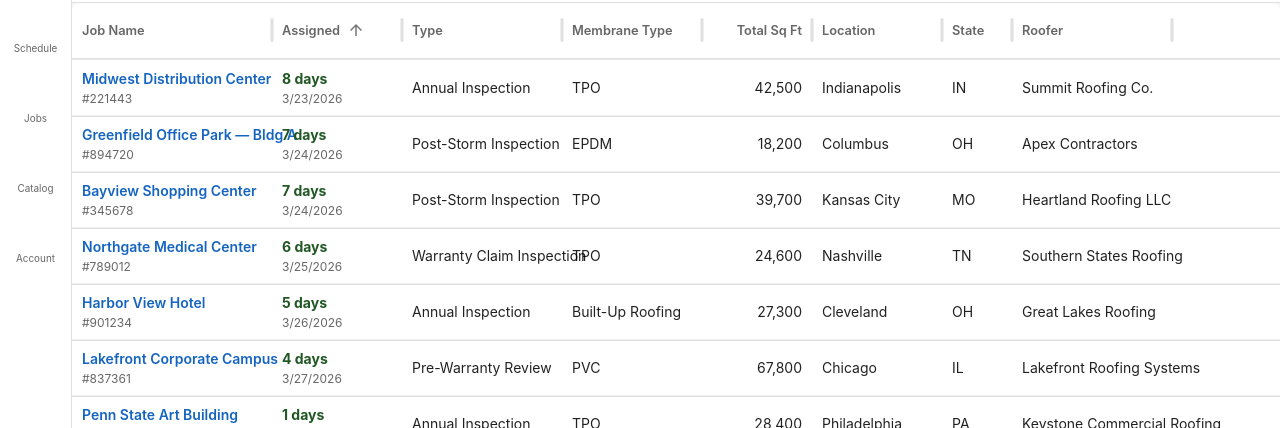
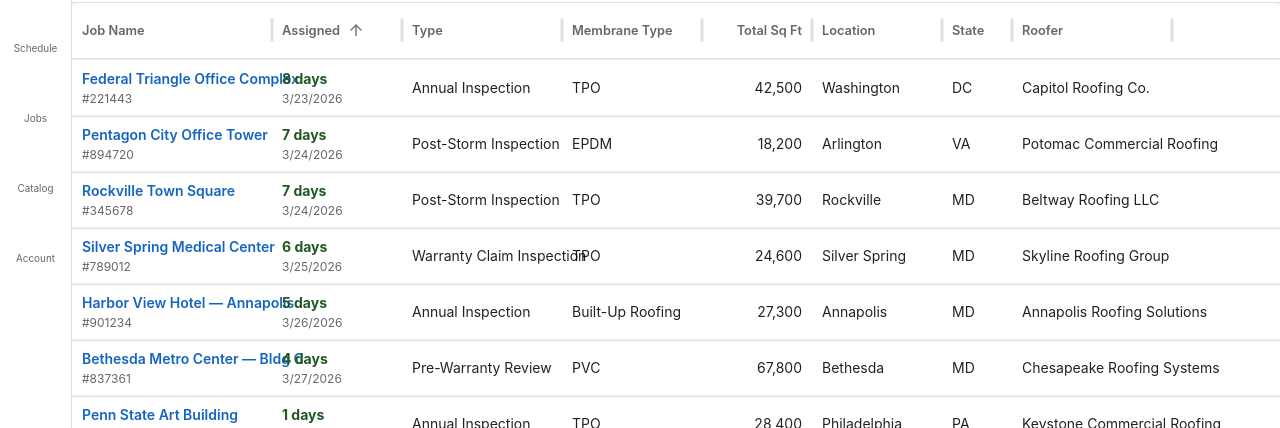
Before and after one commit to jbrown041/CCM-Inspect, a React (Vite) app in the folder ccm-inspection-app/: page /jobs in a window 1280 px wide. Shown: the part 154-582 px from the top of the page. Built offline with nearby package versions, Linux system fonts and the light colour scheme; some icons are missing.

Commit message:
feat: relocate all jobs to Washington DC metro area

```diff
--- a/ccm-inspection-app/src/data/mockData.ts
+++ b/ccm-inspection-app/src/data/mockData.ts
@@ -72,8 +72,8 @@
   {
     id: 'job-1',
     jobNumber: '221443',
-    contacts: makeContacts('Summit Roofing Co.', 'Indianapolis', 'IN'),
-    jobName: 'Midwest Distribution Center',
+    contacts: makeContacts('Capitol Roofing Co.', 'Washington', 'DC'),
+    jobName: 'Federal Triangle Office Complex',
     assignedDate: '2026-03-23',
     isScheduled: true,
     scheduledTimeFrom: '8:30 AM',
@@ -81,9 +81,9 @@
     typeOfInspection: 'Annual Inspection',
     membraneType: 'TPO',
     totalSqFt: 42500,
-    city: 'Indianapolis',
-    state: 'IN',
-    roofer: 'Summit Roofing Co.',
+    city: 'Washington',
+    state: 'DC',
+    roofer: 'Capitol Roofing Co.',
     brand: 'Bluey',
     isEarlyBird: true,
     inspectionStatus: 'Not Started',
@@ -100,16 +100,16 @@
     relatedDocuments: [
       { id: 'd-1', name: 'Warranty Document 2024.pdf', type: 'PDF', url: '#' },
     ],
-    primaryAsset: { id: 'a-1', type: 'satellite_image', url: 'https://server.arcgisonline.com/ArcGIS/rest/services/World_Imagery/MapServer/tile/17/49756/39561', label: 'Rooftop Satellite View' },
+    primaryAsset: { id: 'a-1', type: 'satellite_image', url: 'https://server.arcgisonline.com/ArcGIS/rest/services/World_Imagery/MapServer/tile/17/50136/37507', label: 'Rooftop Satellite View' },
     inspectionVersions: [],
-    coordinates: { lat: 39.7684, lng: -86.1581 },
+    coordinates: { lat: 38.8951, lng: -77.0364 },
     repId: 'rep-1',
   },
   {
     id: 'job-2',
     jobNumber: '894720',
-    contacts: makeContacts('Apex Contractors', 'Columbus', 'OH'),
-    jobName: 'Greenfield Office Park — Bldg A',
+    contacts: makeContacts('Potomac Commercial Roofing', 'Arlington', 'VA'),
+    jobName: 'Pentagon City Office Tower',
     assignedDate: '2026-03-24',
     isScheduled: true,
     scheduledTimeFrom: '11:30 AM',
@@ -117,9 +117,9 @@
     typeOfInspection: 'Post-Storm Inspection',
     membraneType: 'EPDM',
     totalSqFt: 18200,
-    city: 'Columbus',
-    state: 'OH',
-    roofer: 'Apex Contractors',
+    city: 'Arlington',
+    state: 'VA',
+    roofer: 'Potomac Commercial Roofing',
     brand: 'Yellowy',
     isEarlyBird: true,
     inspectionStatus: 'Not Started',
@@ -129,14 +129,14 @@
     relatedDocuments: [],
     primaryAsset: { id: 'a-2', type: 'roof_photo', url: '', label: 'Roof Photo — Post Hail Event' },
     inspectionVersions: [],
-    coordinates: { lat: 39.9612, lng: -82.9988 },
+    coordinates: { lat: 38.8632, lng: -77.0513 },
     repId: 'rep-1',
   },
   {
     id: 'job-3',
     jobNumber: '837361',
-    contacts: makeContacts('Lakefront Roofing Systems', 'Chicago', 'IL'),
-    jobName: 'Lakefront Corporate Campus',
+    contacts: makeContacts('Chesapeake Roofing Systems', 'Bethesda', 'MD'),
+    jobName: 'Bethesda Metro Center — Bldg C',
     assignedDate: '2026-03-27',
     isScheduled: true,
     scheduledTimeFrom: '8:30 AM',
@@ -144,9 +144,9 @@
     typeOfInspection: 'Pre-Warranty Review',
     membraneType: 'PVC',
     totalSqFt: 67800,
-    city: 'Chicago',
-    state: 'IL',
-    roofer: 'Lakefront Roofing Systems',
+    city: 'Bethesda',
+    state: 'MD',
+    roofer: 'Chesapeake Roofing Systems',
     brand: 'Bluey',
     isEarlyBird: false,
     inspectionStatus: 'Not Started',
@@ -161,27 +161,27 @@
       },
     ],
     relatedDocuments: [
-      { id: 'd-2', name: 'Assembly Letter - Lakefront.pdf', type: 'PDF', url: '#' },
+      { id: 'd-2', name: 'Assembly Letter - Bethesda Metro.pdf', type: 'PDF', url: '#' },
       { id: 'd-3', name: 'Installation Photos.zip', type: 'Archive', url: '#' },
     ],
     primaryAsset: { id: 'a-3', type: 'roof_drawing', url: 'https://upload.wikimedia.org/wikipedia/commons/thumb/3/34/ARS_building_floor_plan.jpg/640px-ARS_building_floor_plan.jpg', label: 'Roof Plan Drawing' },
     inspectionVersions: [],
-    coordinates: { lat: 41.8781, lng: -87.6298 },
+    coordinates: { lat: 38.9807, lng: -77.0948 },
     repId: 'rep-1',
   },
   {
     id: 'job-4',
     jobNumber: '654321',
-    contacts: makeContacts('Riverfront Commercial Roofing', 'St. Louis', 'MO'),
-    jobName: 'Riverside Warehouse Complex',
+    contacts: makeContacts('Old Dominion Roofing', 'Alexandria', 'VA'),
+    jobName: 'Old Town Warehouse Complex',
     assignedDate: null,
     isScheduled: false,
     typeOfInspection: 'Annual Inspection',
     membraneType: 'Modified Bitumen',
     totalSqFt: 31400,
-    city: 'St. Louis',
-    state: 'MO',
-    roofer: 'Riverfront Commercial Roofing',
+    city: 'Alexandria',
+    state: 'VA',
+    roofer: 'Old Dominion Roofing',
     brand: 'Yellowy',
     isEarlyBird: false,
     inspectionStatus: 'Not Started',
@@ -191,14 +191,14 @@
     relatedDocuments: [],
     primaryAsset: { id: 'a-4', type: 'satellite_image', url: '', label: 'Satellite View' },
     inspectionVersions: [],
-    coordinates: { lat: 38.627, lng: -90.1994 },
+    coordinates: { lat: 38.8048, lng: -77.0469 },
     repId: 'rep-1',
   },
   {
     id: 'job-5',
     jobNumber: '789012',
-    contacts: makeContacts('Southern States Roofing', 'Nashville', 'TN'),
-    jobName: 'Northgate Medical Center',
+    contacts: makeContacts('Skyline Roofing Group', 'Silver Spring', 'MD'),
+    jobName: 'Silver Spring Medical Center',
     assignedDate: '2026-03-25',
     isScheduled: true,
     scheduledTimeFrom: '2:30 PM',
@@ -206,9 +206,9 @@
     typeOfInspection: 'Warranty Claim Inspection',
     membraneType: 'TPO',
     totalSqFt: 24600,
-    city: 'Nashville',
-    state: 'TN',
-    roofer: 'Southern States Roofing',
+    city: 'Silver Spring',
+    state: 'MD',
+    roofer: 'Skyline Roofing Group',
     brand: 'Bluey',
     isEarlyBird: false,
     inspectionStatus: 'In Progress',
@@ -223,26 +223,26 @@
       },
     ],
     relatedDocuments: [
-      { id: 'd-4', name: 'Leak Report - Northgate.docx', type: 'Document', url: '#' },
+      { id: 'd-4', name: 'Leak Report - Silver Spring Medical.docx', type: 'Document', url: '#' },
     ],
     primaryAsset: { id: 'a-5', type: 'roof_photo', url: '', label: 'West Wing Roof Photo' },
     inspectionVersions: [ver('iv-1', 1, 'In Progress', 'Alex Rivera', '2026-03-25')],
-    coordinates: { lat: 36.1627, lng: -86.7816 },
+    coordinates: { lat: 38.9907, lng: -77.026 },
     repId: 'rep-1',
   },
   {
     id: 'job-6',
     jobNumber: '456789',
-    contacts: makeContacts('Reliable Industrial Roofing', 'Louisville', 'KY'),
-    jobName: 'Cedarwood Flex Industrial',
+    contacts: makeContacts('Fairfax Commercial Roofing', 'Fairfax', 'VA'),
+    jobName: 'Fairfax Flex Industrial Park',
     assignedDate: null,
     isScheduled: false,
     typeOfInspection: 'Re-Inspection',
     membraneType: 'TPO',
     totalSqFt: 15800,
-    city: 'Louisville',
-    state: 'KY',
-    roofer: 'Reliable Industrial Roofing',
+    city: 'Fairfax',
+    state: 'VA',
+    roofer: 'Fairfax Commercial Roofing',
     brand: 'Bluey',
     isEarlyBird: false,
     inspectionStatus: 'Not Started',
@@ -252,22 +252,22 @@
     relatedDocuments: [],
     primaryAsset: { id: 'a-6', type: 'satellite_image', url: '', label: 'Satellite View' },
     inspectionVersions: [],
-    coordinates: { lat: 38.2527, lng: -85.7585 },
+    coordinates: { lat: 38.8462, lng: -77.3064 },
     repId: 'rep-1',
   },
   {
     id: 'job-7',
     jobNumber: '234567',
-    contacts: makeContacts('Tri-State Roofing Group', 'Cincinnati', 'OH'),
-    jobName: 'Tri-State Logistics Hub',
+    contacts: makeContacts('Dulles Roofing Group', 'Reston', 'VA'),
+    jobName: 'Reston Town Center Logistics Hub',
     assignedDate: '2026-04-07',
     isScheduled: true,
     typeOfInspection: 'New Installation Review',
     membraneType: 'EPDM',
     totalSqFt: 88400,
-    city: 'Cincinnati',
-    state: 'OH',
-    roofer: 'Tri-State Roofing Group',
+    city: 'Reston',
+    state: 'VA',
+    roofer: 'Dulles Roofing Group',
     brand: 'Yellowy',
     isEarlyBird: true,
     inspectionStatus: 'Not Started',
@@ -275,18 +275,18 @@
     warrantyStatus: 'Pre-activation',
     comments: [],
     relatedDocuments: [
-      { id: 'd-5', name: 'Installation Specs - Tri-State.pdf', type: 'PDF', url: '#' },
+      { id: 'd-5', name: 'Installation Specs - Reston TC.pdf', type: 'PDF', url: '#' },
     ],
     primaryAsset: { id: 'a-7', type: 'roof_drawing', url: 'https://upload.wikimedia.org/wikipedia/commons/thumb/3/34/ARS_building_floor_plan.jpg/640px-ARS_building_floor_plan.jpg', label: 'New Install Roof Plan' },
     inspectionVersions: [],
-    coordinates: { lat: 39.1031, lng: -84.512 },
+    coordinates: { lat: 38.9586, lng: -77.3570 },
     repId: 'rep-1',
   },
   {
     id: 'job-8',
     jobNumber: '901234',
-    contacts: makeContacts('Great Lakes Roofing', 'Cleveland', 'OH'),
-    jobName: 'Harbor View Hotel',
+    contacts: makeContacts('Annapolis Roofing Solutions', 'Annapolis', 'MD'),
+    jobName: 'Harbor View Hotel — Annapolis',
     assignedDate: '2026-03-26',
     isScheduled: true,
     scheduledTimeFrom: '8:30 AM',
@@ -294,9 +294,9 @@
     typeOfInspection: 'Annual Inspection',
     membraneType: 'Built-Up Roofing',
     totalSqFt: 27300,
-    city: 'Cleveland',
-    state: 'OH',
-    roofer: 'Great Lakes Roofing',
+    city: 'Annapolis',
+    state: 'MD',
+    roofer: 'Annapolis Roofing Solutions',
     brand: 'Yellowy',
     isEarlyBird: false,
     inspectionStatus: 'Completed',
@@ -306,22 +306,22 @@
     relatedDocuments: [],
     primaryAsset: { id: 'a-8', type: 'roof_photo', url: '', label: 'Roof Photo' },
     inspectionVersions: [ver('iv-2', 1, 'Completed', 'Alex Rivera', '2026-03-26')],
-    coordinates: { lat: 41.4993, lng: -81.6944 },
+    coordinates: { lat: 38.9784, lng: -76.4922 },
     repId: 'rep-1',
   },
   {
     id: 'job-9',
     jobNumber: '678901',
-    contacts: makeContacts('Southern Commercial Roofing', 'Memphis', 'TN'),
-    jobName: 'Southpark Data Center',
+    contacts: makeContacts('Northern Virginia Commercial Roofing', 'McLean', 'VA'),
+    jobName: 'McLean Data Center',
     assignedDate: '2026-04-04',
     isScheduled: true,
     typeOfInspection: 'Pre-Warranty Review',
     membraneType: 'PVC',
     totalSqFt: 51200,
-    city: 'Memphis',
-    state: 'TN',
-    roofer: 'Southern Commercial Roofing',
+    city: 'McLean',
+    state: 'VA',
+    roofer: 'Northern Virginia Commercial Roofing',
     brand: 'Bluey',
     isEarlyBird: false,
     inspectionStatus: 'Not Started',
@@ -340,14 +340,14 @@
     ],
     primaryAsset: { id: 'a-9', type: 'satellite_image', url: '', label: 'Satellite Overview' },
     inspectionVersions: [],
-    coordinates: { lat: 35.1495, lng: -90.049 },
+    coordinates: { lat: 38.9339, lng: -77.1773 },
     repId: 'rep-1',
   },
   {
     id: 'job-10',
     jobNumber: '345678',
-    contacts: makeContacts('Heartland Roofing LLC', 'Kansas City', 'MO'),
-    jobName: 'Bayview Shopping Center',
+    contacts: makeContacts('Beltway Roofing LLC', 'Rockville', 'MD'),
+    jobName: 'Rockville Town Square',
     assignedDate: '2026-03-24',
     isScheduled: true,
     scheduledTimeFrom: '2:30 PM',
@@ -355,9 +355,9 @@
     typeOfInspection: 'Post-Storm Inspection',
     membraneType: 'TPO',
     totalSqFt: 39700,
-    city: 'Kansas City',
-    state: 'MO',
-    roofer: 'Heartland Roofing LLC',
+    city: 'Rockville',
+    state: 'MD',
+    roofer: 'Beltway Roofing LLC',
     brand: 'Yellowy',
     isEarlyBird: true,
     inspectionStatus: 'Report Generated',
@@ -367,7 +367,7 @@
     relatedDocuments: [{ id: 'd-7', name: 'Inspection Report v1.pdf', type: 'PDF', url: '#' }],
     primaryAsset: { id: 'a-10', type: 'roof_photo', url: '', label: 'Roof Photo — Storm Damage' },
     inspectionVersions: [ver('iv-3', 1, 'Report Generated', 'Alex Rivera', '2026-03-24')],
-    coordinates: { lat: 39.0997, lng: -94.5786 },
+    coordinates: { lat: 39.084, lng: -77.1528 },
     repId: 'rep-1',
   },
   {
```
